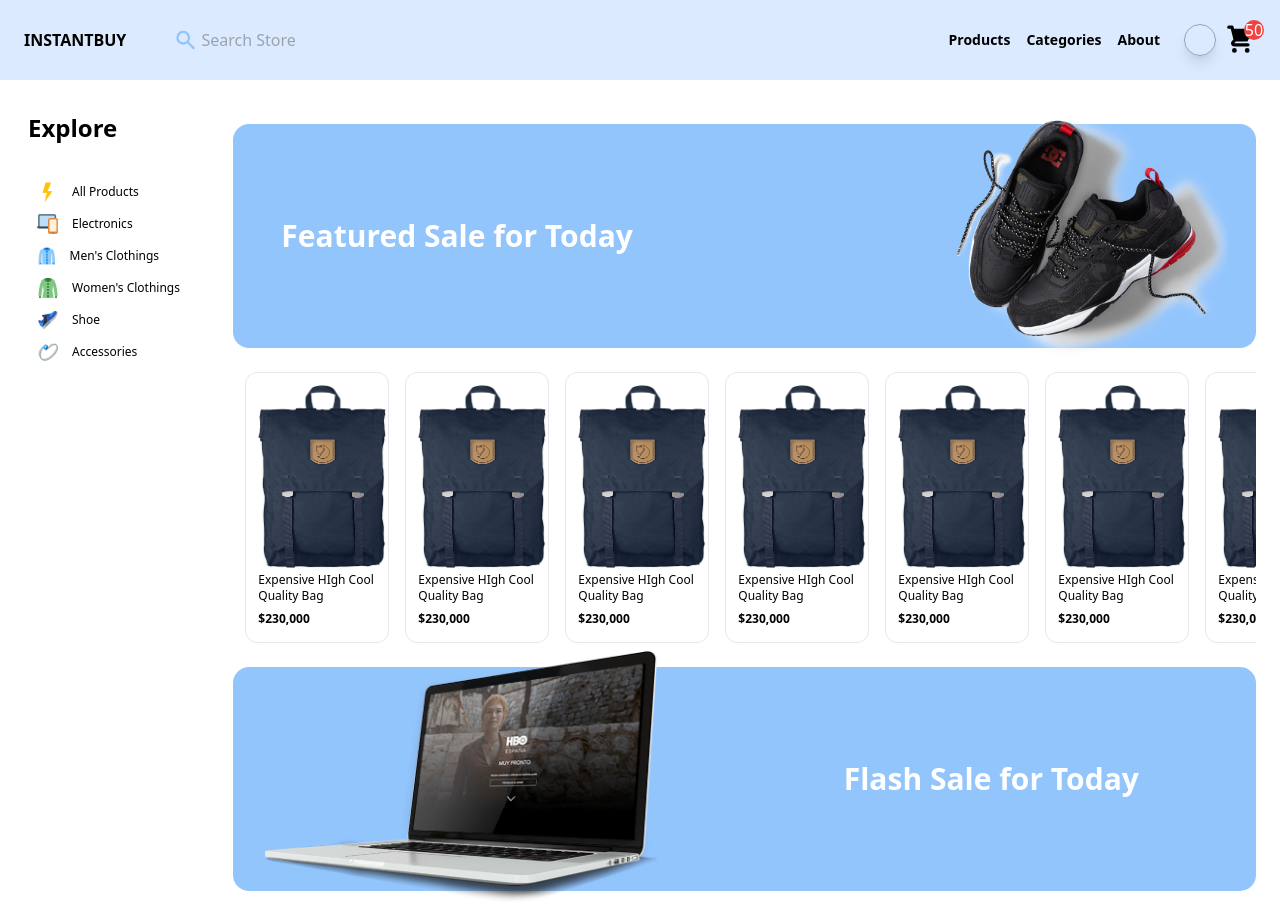
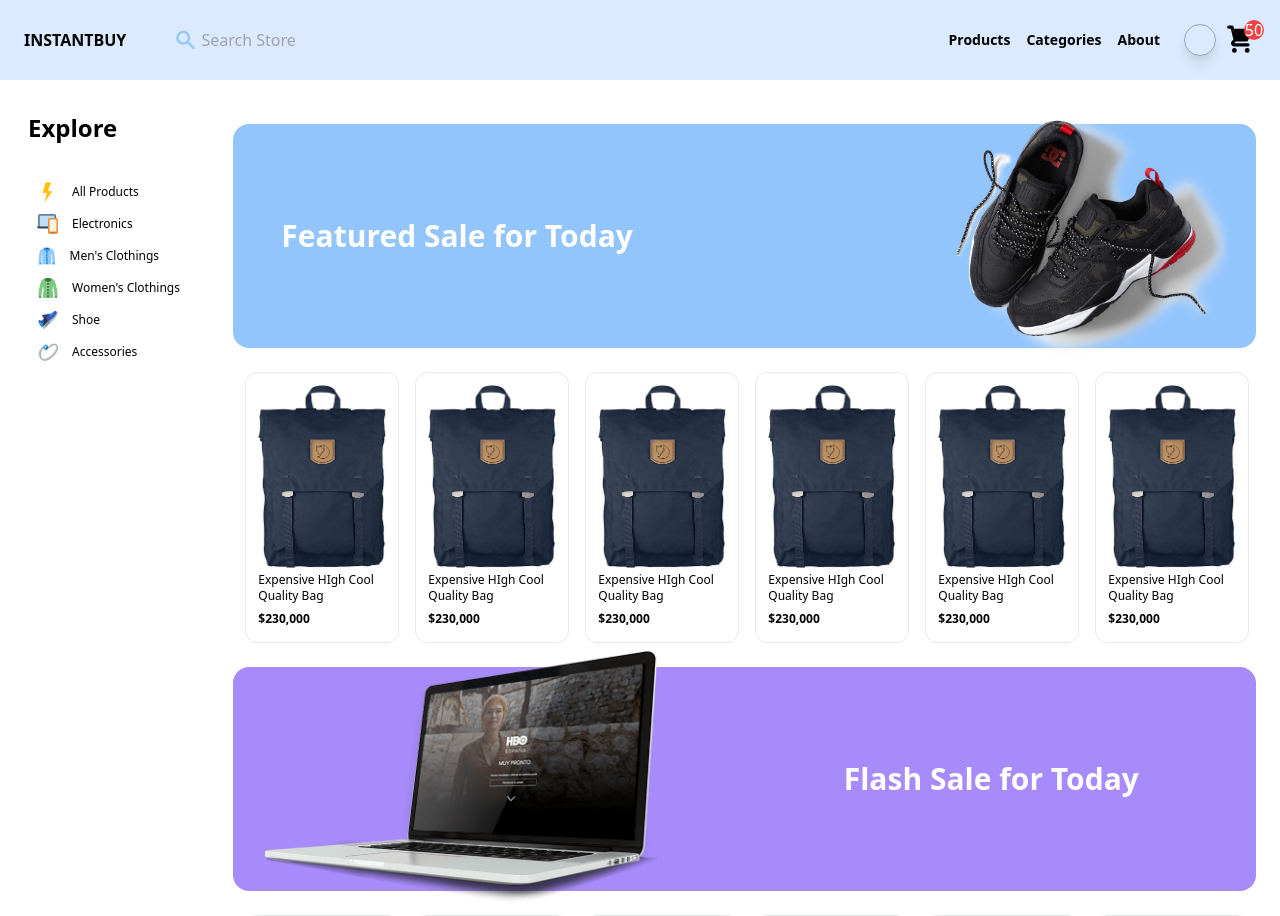
Before and after one commit to obiofiong/InstantBuy, a React (Create React App) app: page / in a window 1280 px wide. Shown: the top 916 px of the page. Built offline with nearby package versions, Linux system fonts and the light colour scheme.

Commit message:
Navbar menu done

```diff
--- a/src/Components/Main/Feed/Feed.js
+++ b/src/Components/Main/Feed/Feed.js
@@ -14,15 +14,18 @@ function Feed() {
 				title="Featured Sale for Today"
 				img={Sneakers}
 				direction="main"
-				bg="bg-blue-500"
+				bg="bg-blue"
+				bgLevel={300}
 			/>
 			<Products />
 			<NoticeCard
 				title="Flash Sale for Today"
 				img={Laptop}
 				direction="opp"
-				bg="bg-purple-300"
+				bg="bg-purple"
+				bgLevel={400}
 			/>
+			<Products />
 		</div>
 	);
 }
--- a/src/Components/Main/Feed/NoticeCard/NoticeCard.js
+++ b/src/Components/Main/Feed/NoticeCard/NoticeCard.js
@@ -1,13 +1,16 @@
 import Sneakers from "../../../../img/Featured/sneakers.png";
 
-function NoticeCard({ title, img, direction, bg }) {
-	const color = bg;
+function NoticeCard({ title, img, direction, bg, bgLevel }) {
 	return (
 		<div
 			className={
-				direction == "main"
-					? "w-auto h-28 p-2 bg-blue-300 rounded-2xl flex items-center justify-between sm:h-48 sm:p-4  md:h-56    hover:bg-blue-400 hover:shadow-xl"
-					: "w-auto h-28 p-2 bg-blue-300 rounded-2xl flex flex-row-reverse items-center justify-between sm:h-48 sm:p-4  md:h-56    hover:bg-blue-400 hover:shadow-xl"
+				// direction == "main"
+				// 	? "w-auto h-28 p-2 bg-blue-300 rounded-2xl flex items-center justify-between sm:h-48 sm:p-4  md:h-56    hover:bg-blue-400 hover:shadow-xl"
+				// 	: "w-auto h-28 p-2 bg-purple-400 rounded-2xl flex flex-row-reverse items-center justify-between sm:h-48 sm:p-4  md:h-56    hover:bg-purple-500 hover:shadow-xl"
+				`w-auto h-28 p-2 rounded-2xl flex items-center justify-between sm:h-48 sm:p-4  md:h-56   hover:shadow-xl group
+				 ${direction === "main" ? "" : "flex-row-reverse"}
+				 ${bg}-${bgLevel} hover:${bg}-${bgLevel + 100}
+				 `
 			}>
 			<div
 				className="text-wrap text-sm text-white font-bold ml-2 w-2/5
@@ -20,7 +23,7 @@ function NoticeCard({ title, img, direction, bg }) {
 			<div className="mx-3 ">
 				{" "}
 				<img
-					className="max-h-40 w-44
+					className="max-h-40 w-44 transition duration-400 ease-in-out transform hover:scale-110
                                 sm:max-h-64 sm:w-auto"
 					src={img}
 					alt="img"
--- a/src/Components/Main/Feed/Products/Product.js
+++ b/src/Components/Main/Feed/Products/Product.js
@@ -1,9 +1,13 @@
 import item from "../../../../Utils/FakeStore/1.jpg";
 import { ShoppingBagIcon } from "@heroicons/react/solid";
+import { HeartIcon } from "@heroicons/react/outline";
 
 function Product() {
 	return (
-		<div className="w-36 h-auto px-3 py-2 rounded-xl border bg-white mx-2 hover:shadow-md group">
+		<div className="relative w-40 h-auto px-3 py-2 rounded-xl border bg-white mx-2 hover:shadow-lg filter hover:drop-shadow-lg transition duration-200 ease-in-out group">
+			<div className="absolute top-1 right-2 cursor-pointer transition duration-400 ease-in-out">
+				<HeartIcon className="h-5 text-red-500  opacity-0 group-hover:opacity-100" />
+			</div>
 			<div className="w-max cursor-pointer py-1">
 				<img
 					className="w-32 mx-auto"
@@ -15,7 +19,7 @@ function Product() {
 				<p className="text-wrap ">Expensive HIgh Cool Quality Bag</p>
 				<div className="flex items-center justify-between">
 					<p className=" font-bold">$230,000</p>
-					<span className="cursor-pointer p-1 rounded-full border sm:opacity-0 group-hover:opacity-100 transition duration-200 ease-in-out hover:bg-gray-100">
+					<span className="cursor-pointer p-1 rounded-full border sm:opacity-0 group-hover:opacity-100 transition duration-700 ease-in-out hover:bg-gray-100 transform -rotate-45 group-hover:rotate-0">
 						<ShoppingBagIcon className="h-5" />
 					</span>
 				</div>
--- a/src/Components/Main/Feed/Products/Products.js
+++ b/src/Components/Main/Feed/Products/Products.js
@@ -3,7 +3,7 @@ import productsList from "../../../../Utils/FakeStore/products.js";
 
 function Products() {
 	return (
-		<div className="w-full py-3 px-1 my-3 mx-0 flex items-center scrollbar-hide overflow-x-scroll">
+		<div className="relative w-full py-3 px-1 my-3 mx-0 flex items-center scrollbar-hide overflow-x-scroll">
 			{/* {productList.slice(1, 5).map((product) => (
 				<Product key={product.id} product={product} />
 			))} */}
@@ -17,6 +17,7 @@ function Products() {
 			<Product />
 			<Product />
 			<Product />
+			<div className="absolute h-full bg"></div>
 		</div>
 	);
 }
--- a/src/Components/Main/Sidebar/Sidebar.js
+++ b/src/Components/Main/Sidebar/Sidebar.js
@@ -3,7 +3,7 @@ import exploreItems from "./exploreItems";
 
 function Sidebar() {
 	return (
-		<div className="w- col-start-1 col-end-2">
+		<div className="h-full static col-span-1">
 			<h2 className="font-bold text-2xl mx-4">Explore</h2>
 			<div
 				className="grid grid-cols-3 mx-2 my-2 sm:grid-cols-none
--- a/src/Components/Main/Sidebar/SidebarItem.js
+++ b/src/Components/Main/Sidebar/SidebarItem.js
@@ -1,7 +1,7 @@
 function SidebarItem({ name, img }) {
 	return (
 		<div
-			className="flex flex-col items-center text-xs text-center p-3 my-3 rounded-lg hover:bg-gray-100 hover:shadow-md hover:
+			className="flex flex-col items-center text-xs text-center p-3 my-3 rounded-lg hover:bg-gray-100 hover:shadow-md transition duration-200 ease-in-out cursor-pointer
 						sm:flex-row sm:my-0 sm:p-1 sm:rounded-2xl">
 			<img src={img} className="sm:h-6 sm:mx-1 md:mx-3" />
 			<p className="">{name}</p>
--- /dev/null
+++ b/src/Components/Navbar/MobileNav.js
@@ -0,0 +1,25 @@
+import { XIcon } from "@heroicons/react/solid";
+
+function MobileNav({ handleMobileNavToggle }) {
+	return (
+		<div className="absolute w-full left-0 top-0 bg-blue-200 sm:hidden text-gray-800">
+			<XIcon
+				onClick={handleMobileNavToggle}
+				className="h-10 ml-4 mt-4 text-blue-300 cursor-pointer hover:text-white"
+			/>
+			<ul className="m-6 ml-10">
+				<li className="mx-auto cursor-pointer hover:text-white transition  transform hover:scale-110">
+					Categories
+				</li>
+				<li className="mx-auto cursor-pointer hover:text-white transition  transform  hover:scale-110">
+					About
+				</li>
+				<li className="mx-auto cursor-pointer hover:text-white transition  transform  hover:scale-110">
+					Products
+				</li>
+			</ul>
+		</div>
+	);
+}
+
+export default MobileNav;
--- a/src/Components/Navbar/Navbar.js
+++ b/src/Components/Navbar/Navbar.js
@@ -1,15 +1,28 @@
 // import {Trainers} from 'flat-color-icons'
+import { useState } from "react";
 import { MenuAlt2Icon } from "@heroicons/react/solid";
 import { ShoppingCartIcon } from "@heroicons/react/solid";
 import NavbarLinks from "./NavbarLinks";
 import SearchBar from "./SearchBar";
+import MobileNav from "./MobileNav";
 
 function Navbar() {
+	const [isMobileNavOpen, setIsMobileNavOpen] = useState(false);
+	const handleMobileNavToggle = () => {
+		setIsMobileNavOpen(!isMobileNavOpen);
+	};
+
 	return (
-		<div className="w-screen bg-blue-100 px-4 pt-4 pb-6 sm:pt-6 sm:pb-3">
+		<nav className="relative w-full bg-blue-100 px-4 pt-4 pb-6 sm:pt-6 sm:pb-3">
+			{isMobileNavOpen && (
+				<MobileNav handleMobileNavToggle={handleMobileNavToggle} />
+			)}
 			<div className="flex items-center justify-between mb-3 sm:justify-evenly">
-				<div className="flex items-center">
-					<MenuAlt2Icon className="h-10 text-blue-300 sm:hidden" />
+				<div className="flex items-center cursor-pointer">
+					<MenuAlt2Icon
+						onClick={handleMobileNavToggle}
+						className="h-10 text-blue-300 sm:hidden hover:text-white"
+					/>
 					<span className="font-bold mx-2">INSTANTBUY</span>
 				</div>
 				{/* Search bar on desktop */}
@@ -21,19 +34,19 @@ function Navbar() {
 					{/* Navbar on desktop */}
 					<NavbarLinks />
 
-					<div className="rounded-full h-8 w-8 border border-gray-400 bg-gray shadow-lg"></div>
-					<div className="relative mx-2">
-						<span className="absolute -top-1 -right-2 rounded-full h-5 w-5 bg-red-500 text-white p-1 flex items-center justify-center transition duration-100">
+					<div className="rounded-full h-7 w-7  sm:h-8 sm:w-8 border border-gray-400 bg-gray shadow-lg"></div>
+					<div className="relative mx-2 cursor-pointer transform hover:scale-110">
+						<span className="absolute -top-1 -right-2 rounded-full h-5 w-5 bg-red-500 text-white p-1 flex items-center justify-center transition duration-200">
 							50
 						</span>
-						<ShoppingCartIcon className="h-8" />
+						<ShoppingCartIcon className="h-8 " />
 					</div>
 				</div>
 			</div>
 			<div className="mx-8 sm:hidden">
 				<SearchBar />
 			</div>
-		</div>
+		</nav>
 	);
 }
 
--- a/src/Components/Navbar/NavbarLinks.js
+++ b/src/Components/Navbar/NavbarLinks.js
@@ -1,8 +1,9 @@
+import { Link } from "react-router-dom";
 function NavbarLinks() {
 	return (
 		<div className="hidden sm:block text-sm font-bold mx-6">
 			<ul className="flex items-center space-x-4">
-				<li>Products</li>
+				<li className="cursor-pointer">Products</li>
 				<li>Categories</li>
 				<li>About</li>
 			</ul>
--- a/tailwind.config.js
+++ b/tailwind.config.js
@@ -11,7 +11,9 @@ module.exports = {
 		},
 	},
 	variants: {
-		extend: {},
+		extend: {
+			rotate: ["active", "group-hover"],
+		},
 	},
 	plugins: [require("tailwind-scrollbar-hide")],
 };
```
